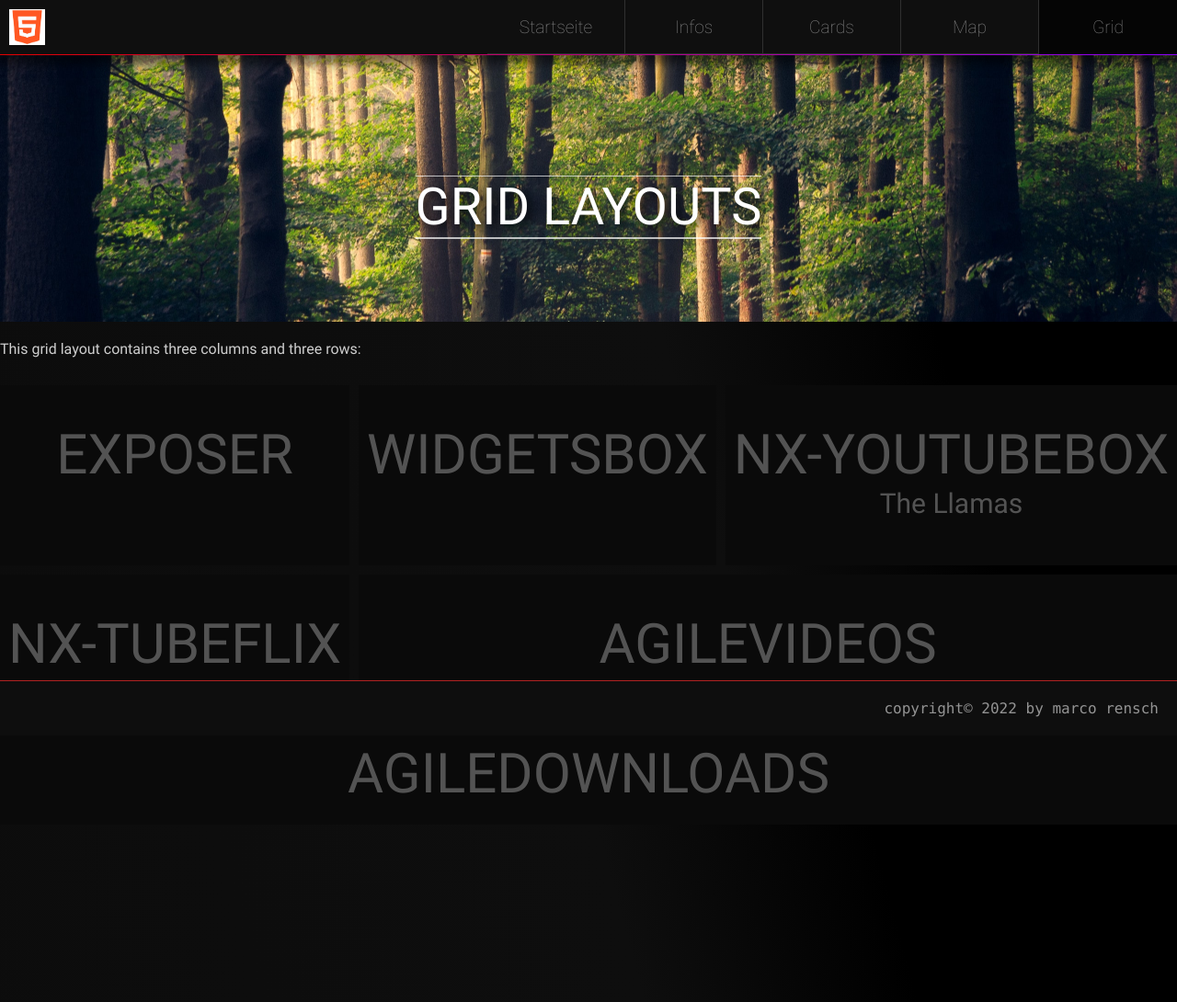
After one commit to marcorensch/js_module, a PHP site: page /grid.php in a window 1280 px wide. The commit adds this page. Shown: the whole page at 92% size. Run offline with PHP 8.4, Linux system fonts and the light colour scheme; style sheets or scripts are compiled from the project's sources.

Commit message:
Lektion 3

```diff
--- /dev/null
+++ b/assets/css/grid.scss
@@ -0,0 +1,83 @@
+.item1 { grid-area: i1; }
+.item2 { grid-area: i2; }
+.item3 { grid-area: i3; }
+.item4 { grid-area: i4; }
+.item5 { grid-area: i5; }
+.item6 { grid-area: i6; }
+
+
+
+main.grid * {
+  color: rgba(255,255,255, .8);
+}
+
+.grid-container {
+  display: block;
+  padding: 0px;
+  border-radius: 4px;
+}
+
+.grid-container > div {
+  background-color: rgb(10, 10, 10);
+  text-align: center;
+  padding: 20px 0;
+  font-size: 30px;
+  transition: all ease-in-out 200ms;
+  cursor: pointer;
+
+  margin-top: 5px;
+  margin-bottom: 5px;
+}
+
+@media screen and (min-width: 960px){
+  .grid-container {
+    display: grid;
+    grid-template-areas:
+    'i1 i2'
+    'i3 i4'
+    'i5 i6';
+    gap: 10px;
+  }
+  .grid-container > div {
+    margin-top: 0;
+    margin-bottom: 0;
+  }
+}
+
+@media screen and (min-width: 1280px) {
+  .grid-container {
+    display: grid;
+    grid-template-areas:
+    'i1 i2 i3'
+    'i4 i5 i5'
+    'i6 i6 i6';
+    gap: 10px;
+  }
+  .grid-container > div {
+    margin-top: 0;
+    margin-bottom: 0;
+  }
+}
+
+
+
+.grid-container > div:hover {
+  background-color: rgba(23, 23, 23, 1);
+  transition: all ease-in-out 200ms;
+}
+
+.grid-container > div > * {
+  text-align: center;
+  color: rgba(255,255,255, .3);
+  transition: all ease-in-out 300ms;
+}
+
+.grid-container > div:hover > * {
+  color: rgba(255,255,255, .9);
+  transition: all ease-in-out 300ms;
+}
+body {
+  background: rgb(2,0,36);
+  background: linear-gradient(75deg, rgb(12, 12, 12) 0%, rgb(14, 14, 14) 56%, rgb(0, 0, 0) 76%);
+  background-attachment: fixed;
+}
--- a/assets/css/main.scss
+++ b/assets/css/main.scss
@@ -54,6 +64,12 @@ header {
     max-height: 99%;
     display: flex;
     justify-content: space-between;
+}
+
+main {
+    margin-top: 20px;
+    min-height: 80vh;
+    margin-bottom:80px;
 }
 
 body section.banner {
@@ -93,7 +109,6 @@ nav ul.menu {
 }
 
 nav ul.menu li {
-    display: block;
     padding-left: 10px;
     padding-right: 10px;
     height: 100%;
@@ -103,6 +118,12 @@ nav ul.menu li {
     min-width: 150px;
     min-height: 40px;
     box-sizing: border-box;
+
+    position: relative;
+    font-size: 1.2em;
+    color: rgba(255, 255, 255, 0.5);
+    font-family: 'Roboto Thin';
+    text-align: center;
 }
 
 nav ul.menu li:not(:last-of-type){
@@ -111,10 +132,8 @@ nav ul.menu li:not(:last-of-type){
 
 nav ul.menu li a {
     text-decoration: none;
-    font-size: 1.2em;
-    color: rgba(255, 255, 255, 0.5);
-    font-family: 'Roboto Thin';
-    text-align: center;
+    position: absolute;
+    inset: 0;
 }
 
 nav ul.menu li.active {
@@ -307,19 +347,27 @@ footer{
     background-color: rgb(14, 14, 14);
     color: rgb(148, 148, 148);
 
+    position: fixed;
+    bottom: 0;
+    width:100%;
+
     display: flex;
     flex-direction: row;
     justify-content: flex-end;
+
+    border-top: 1px solid firebrick;
 }
+
 footer > div{
     width: auto;
 }
+
 footer > div > span {
     font-family: 'Consolas', Courier, monospace;
     text-transform: lowercase;
 }
 
-@media screen and (min-width: 765px){
+@media screen and (min-width: 960px){
 
     main {
         max-width: 1800px;
--- a/assets/js/main.js
+++ b/assets/js/main.js
@@ -16,7 +16,6 @@ docReady(function() {
         let modal = new Modal (modalId);
         console.log(document.getElementById(modalId).querySelector('.modal-close'))
         document.getElementById(modalId).querySelector('.modal-close').addEventListener('click',(e) => {
-            console.log('close clicked')
             modal.toggle()
         })
         item.addEventListener('click', function(e){
--- a/assets/js/modules/Modal.js
+++ b/assets/js/modules/Modal.js
@@ -7,8 +7,10 @@ export default class Modal {
         console.log(this.el)
         if(!this.el.classList.contains('visible')){
             this.el.classList.add('visible');
+            this.el.classList.remove('hidden');
         }else{
             this.el.classList.remove('visible');
+            this.el.classList.add('hidden');
         }
 
     }
--- /dev/null
+++ b/grid.php
@@ -0,0 +1,39 @@
+<!DOCTYPE html>
+<html lang="en">
+<?php
+    $addCSS = ['assets/css/grid.scss'];
+    include "./partials/docHead.php";
+    ?>
+<body>
+    <?php
+    $site = "Grid";
+    include "./partials/header.php";?>
+
+    <section class="banner parallax">
+        <div class="page-headline">
+            <h1>Grid Layouts</h1>
+        </div>
+    </section>
+
+    <main class="grid">
+
+        <p>This grid layout contains three columns and three rows:</p>
+
+        <div class="grid-container">
+            <div class="item1"><h2>Exposer</h2></div>
+            <div class="item2"><h2>WidgetsBox</h2></div>
+            <div class="item3"><h2>nx-youtubeBox</h2><p>The Llamas</p></div>
+            <div class="item4"><h2>nx-Tubeflix</h2></div>
+            <div class="item5"><h2>agileVideos</h2></div>
+            <div class="item6"><h2>agileDownloads</h2></div>
+        </div>
+
+    </main>
+
+
+
+
+    <?php include "./partials/footer.php";?>
+    <?php include "./partials/modal.php";?>
+</body>
+</html>
--- /dev/null
+++ b/partials/docHead.php
@@ -0,0 +1,18 @@
+<head>
+    <meta charset="UTF-8">
+    <meta http-equiv="X-UA-Compatible" content="IE=edge">
+    <meta name="viewport" content="width=device-width, initial-scale=1.0">
+    <title>JS Modules</title>
+    <link rel="stylesheet" type="text/css" href="assets/css/main.scss">
+    <?php if(isset($addCSS) && count($addCSS)){
+        foreach ($addCSS as $styleSrc){
+            echo '<link rel="stylesheet" type="text/css" href="'.$styleSrc.'?v=1.4">';
+        }
+    }?>
+    <link rel="stylesheet" type="text/css" href="assets/frameworks/fontAwesome/css/all.min.css">
+    <script type="module" src="assets/js/main.js?v=1.3"></script>
+
+    <link rel="icon" type="image/png" href="assets/img/fav/favicon-32x32.png">
+    <link rel="icon" type="image/vnd.microsoft.icon" href="assets/img/fav/favicon-32x32.ico">
+
+</head>
--- a/partials/header.php
+++ b/partials/header.php
@@ -6,10 +6,7 @@
         </div>
         <nav>
             <ul class="menu">
-                <li class="active"><a href="index.html">Startseite</a></li>
-                <li><a href="infos.html">Infos</a></li>
-                <li><a href="cards.html">Cards</a></li>
-                <li><a href="map.html">Map</a></li>
+                <?php include "nav.php"; ?>
             </ul>
         </nav>
         <div class="mobileMenuToggler nx-modal" nx-modal="menu-modal">
--- /dev/null
+++ b/partials/modal.php
@@ -0,0 +1,13 @@
+<div id="menu-modal" class="modal">
+    <div class="modal-close">
+        <i class="modal-close fa-solid fa-close"></i>
+    </div>
+    <div class="modal-content">
+        <div>
+            <ul>
+               <?php include "nav.php"; ?>
+            </ul>
+        </div>
+
+    </div>
+</div>
--- /dev/null
+++ b/partials/nav.php
@@ -0,0 +1,5 @@
+<li <?php if($site == "Startseite") echo 'class="active"';?>>Startseite<a href="index.php"></a></li>
+<li <?php if($site == "Infos") echo 'class="active"';?>>Infos<a href="infos.php"></a></li>
+<li <?php if($site == "Cards") echo 'class="active"';?>>Cards<a href="cards.php"></a></li>
+<li <?php if($site == "Map") echo 'class="active"';?>>Map<a href="map.php"></a></li>
+<li <?php if($site == "Grid") echo 'class="active"';?>>Grid<a href="grid.php"></a></li>
```
Also changed, not shown: other parts of assets/css/main.scss (+39 -8 lines), cards.php (renamed from infos.html, +7 -51 lines), index.php (+5 -27 lines), infos.php (renamed from cards.html, +7 -52 lines), map.html (deleted, +0 -72 lines), map.php (added, +28 -0 lines).
